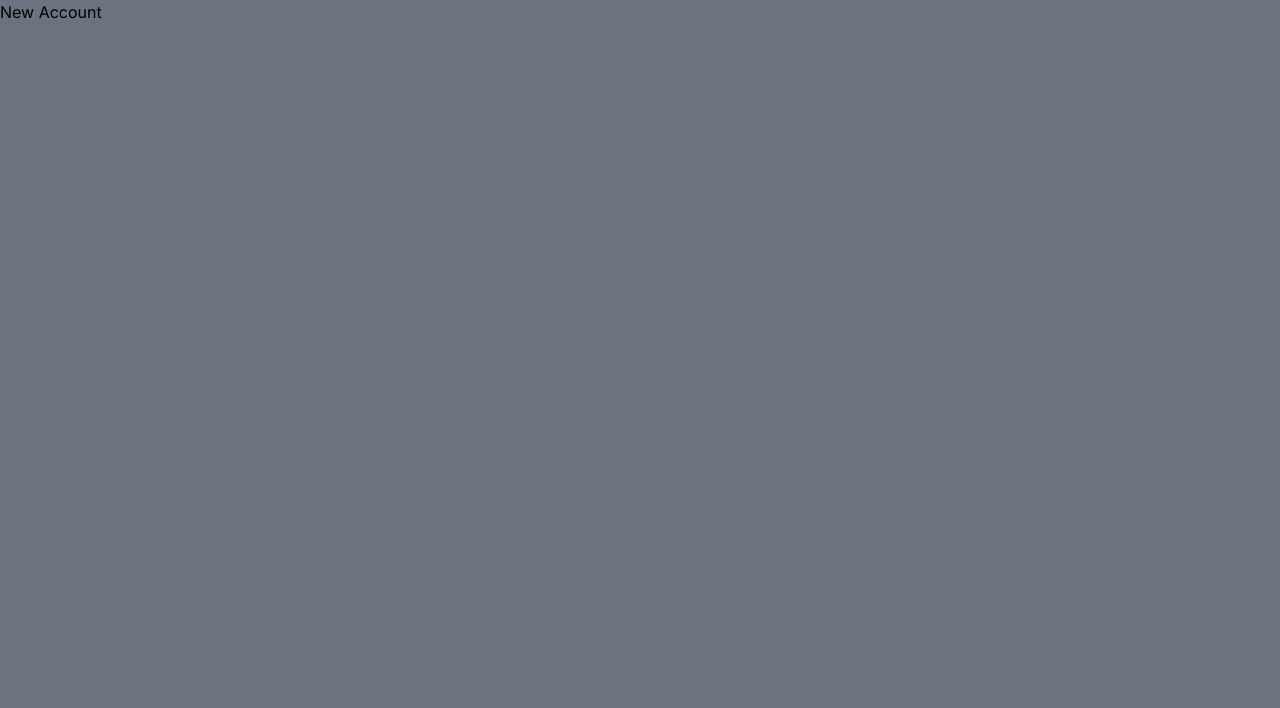
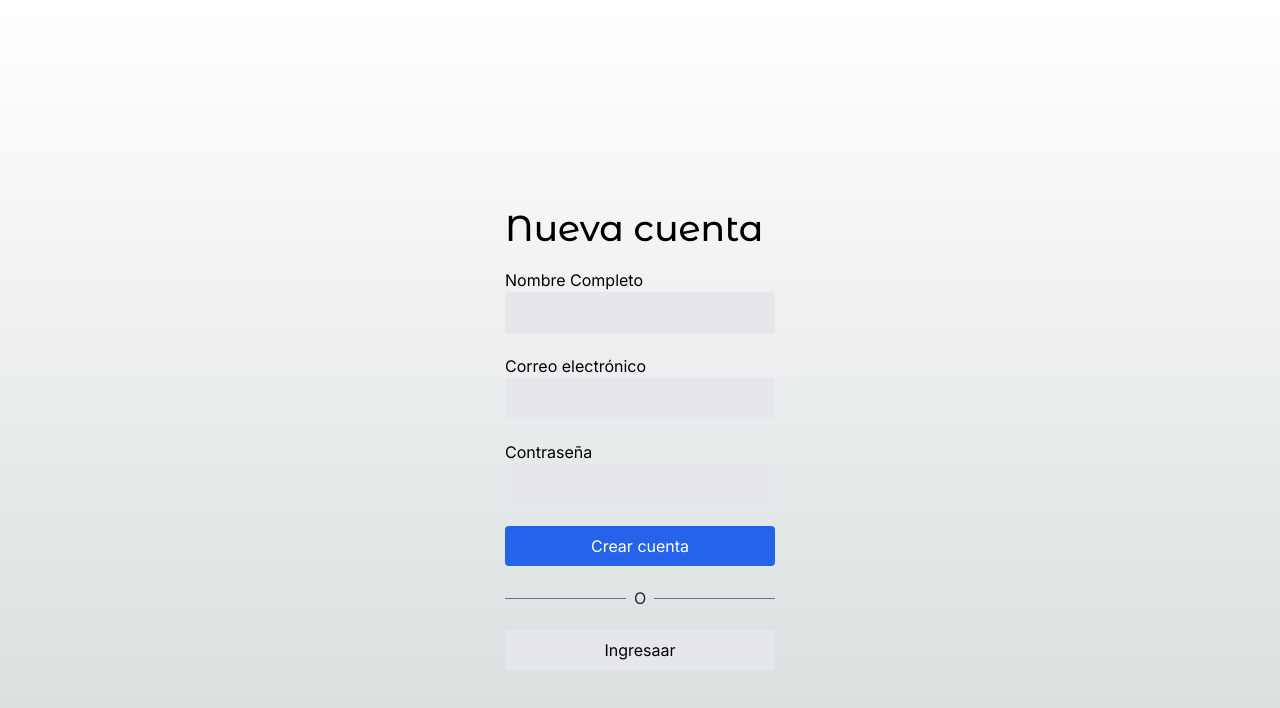
Before and after one commit to UrielQuiroz/teslo-shop, a Next.js app: page /auth/new-account in a window 1280 px wide. Shown: the top 708 px of the page. Built offline with nearby package versions, Linux system fonts and the light colour scheme.

Commit message:
Login - Registro y Auth Layout

```diff
--- a/src/app/auth/layout.tsx
+++ b/src/app/auth/layout.tsx
@@ -5,8 +5,10 @@ export default function ShopLayout({
  children: React.ReactNode;
 }) {
   return (
-    <main className="min-h-screen bg-gray-500">
+    <main className="flex justify-center">
+      <div className="w-full sm:w-[350px] px-10">
         {children}
+      </div>
     </main>
   );
 }
--- a/src/app/auth/login/page.tsx
+++ b/src/app/auth/login/page.tsx
@@ -1,9 +1,46 @@
-import { titleFont } from "@/config/fonts";
+import { titleFont } from '@/config/fonts';
+import Link from 'next/link';
 
-export default function Home() {
+export default function () {
   return (
-      <div className="">
-        Login Page
+    <div className="flex flex-col min-h-screen pt-32 sm:pt-52">
+
+      <h1 className={ `${ titleFont.className } text-4xl mb-5` }>Ingresar</h1>
+
+      <div className="flex flex-col">
+
+        <label htmlFor="email">Correo electrónico</label>
+        <input
+          className="px-5 py-2 border bg-gray-200 rounded mb-5"
+          type="email" />
+
+
+        <label htmlFor="email">Contraseña</label>
+        <input
+          className="px-5 py-2 border bg-gray-200 rounded mb-5"
+          type="email" />
+
+        <button
+
+          className="btn-primary">
+          Ingresar
+        </button>
+
+
+        {/* divisor l ine */ }
+        <div className="flex items-center my-5">
+          <div className="flex-1 border-t border-gray-500"></div>
+          <div className="px-2 text-gray-800">O</div>
+          <div className="flex-1 border-t border-gray-500"></div>
+        </div>
+
+        <Link
+          href="/auth/new-account"
+          className="btn-secondary text-center">
+          Crear una nueva cuenta
+        </Link>
+
       </div>
+    </div>
   );
 }
--- a/src/app/auth/new-account/page.tsx
+++ b/src/app/auth/new-account/page.tsx
@@ -1,9 +1,51 @@
-import { titleFont } from "@/config/fonts";
+import { titleFont } from '@/config/fonts';
+import Link from 'next/link';
 
-export default function() {
+export default function () {
   return (
-      <div className="">
-        New Account
+    <main className="flex flex-col min-h-screen pt-32 sm:pt-52">
+
+      <h1 className={ `${ titleFont.className } text-4xl mb-5` }>Nueva cuenta</h1>
+
+      <div className="flex flex-col">
+
+        <label htmlFor="fullName">Nombre Completo</label>
+        <input
+          className="px-5 py-2 border bg-gray-200 rounded mb-5"
+          type="text" />
+
+        <label htmlFor="email">Correo electrónico</label>
+        <input
+          className="px-5 py-2 border bg-gray-200 rounded mb-5"
+          type="email" />
+
+
+        <label htmlFor="email">Contraseña</label>
+        <input
+          className="px-5 py-2 border bg-gray-200 rounded mb-5"
+          type="email" />
+
+        <button
+
+          className="btn-primary">
+          Crear cuenta
+        </button>
+
+
+        {/* divisor l ine */ }
+        <div className="flex items-center my-5">
+          <div className="flex-1 border-t border-gray-500"></div>
+          <div className="px-2 text-gray-800">O</div>
+          <div className="flex-1 border-t border-gray-500"></div>
+        </div>
+
+        <Link
+          href="/auth/login"
+          className="btn-secondary text-center">
+          Ingresaar
+        </Link>
+
       </div>
+    </main>
   );
 }
```
